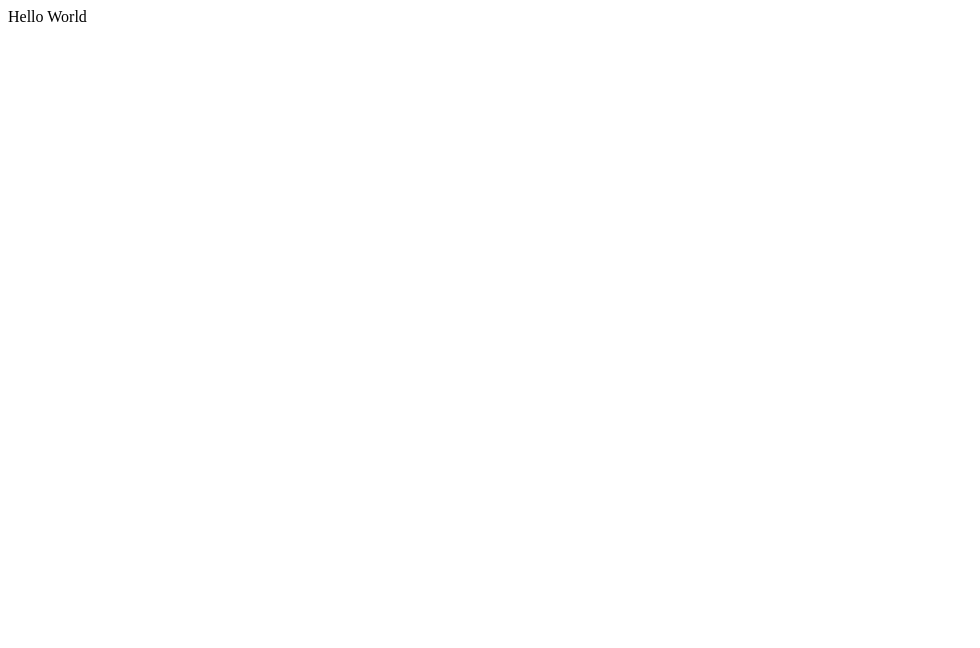
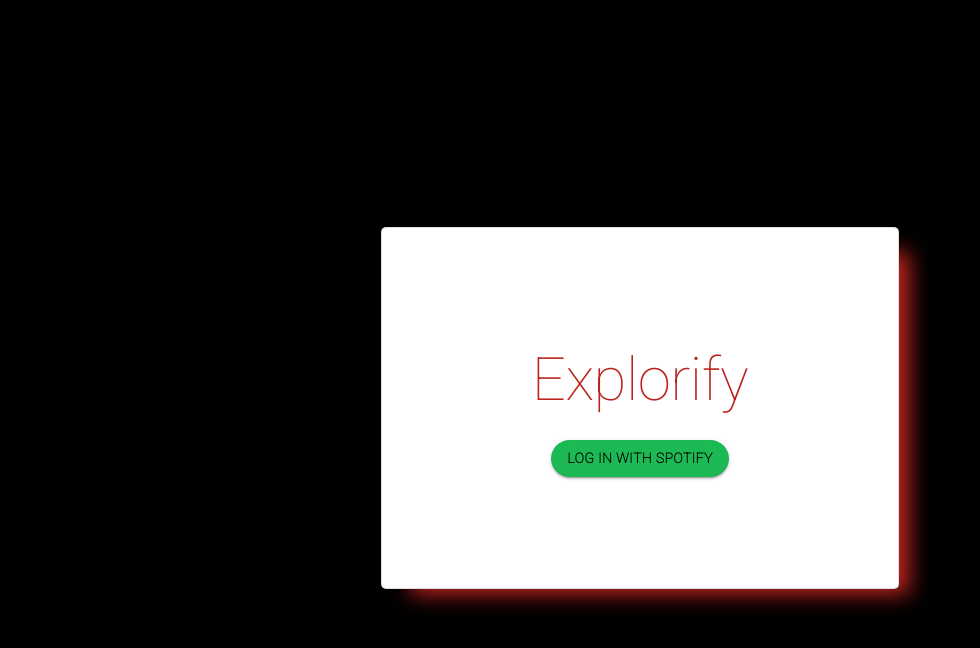
Before and after one commit to alejvillanueva/stackathon, a React app: page / in a window 1280 px wide. Shown: the whole page, without its empty margins (0-980 px from the left). Built offline with nearby package versions, Linux system fonts and the light colour scheme.

Commit message:
OAuth Working

```diff
--- a/client/Main.js
+++ /dev/null
@@ -1,9 +0,0 @@
-import React from 'react';
-
-class Main extends React.Component {
-  render() {
-    return <div>Hello World</div>;
-  }
-}
-
-export default Main;
--- /dev/null
+++ b/client/components/Home.js
@@ -0,0 +1,12 @@
+import React from 'react';
+import Welcome from './Welcome';
+
+function Home() {
+  return (
+    <div id="login">
+      <Welcome />
+    </div>
+  );
+}
+
+export default Home;
--- /dev/null
+++ b/client/components/LoginPage.js
@@ -0,0 +1,7 @@
+import React from 'react';
+
+function LoginPage() {
+  return <div>login</div>;
+}
+
+export default LoginPage;
--- /dev/null
+++ b/client/components/Main.js
@@ -0,0 +1,17 @@
+import React from 'react';
+import { HashRouter as Router, Route } from 'react-router-dom';
+import Home from './Home';
+import LoginPage from './LoginPage';
+
+function Main() {
+  return (
+    <Router>
+      <div id="container">
+        <Route exact component={Home} path="/" />
+        <Route exact component={LoginPage} path="/login" />
+      </div>
+    </Router>
+  );
+}
+
+export default Main;
--- /dev/null
+++ b/client/components/Welcome.js
@@ -0,0 +1,57 @@
+import React from 'react';
+import { Link } from 'react-router-dom';
+import {
+  Button,
+  Typography,
+  Grid,
+  Card,
+  makeStyles,
+  CardContent,
+  CardActions,
+} from '@material-ui/core';
+import { shadows } from '@material-ui/system';
+
+const useStyles = makeStyles({
+  root: {
+    minWidth: '100%',
+    minHeight: '100vh',
+    display: 'flex',
+    flexDirection: 'column',
+    justifyContent: 'center',
+  },
+  card: {
+    maxWidth: '50%',
+    minWidth: '25%',
+    minHeight: '20vh',
+    display: 'flex',
+    fontWeight: '100',
+    flexDirection: 'column',
+    alignItems: 'center',
+    padding: '100px',
+    borderRadius: '5px',
+    boxShadow: '20px 15px 20px -10px rgb(199,37,32)',
+  },
+});
+
+function Welcome() {
+  const classes = useStyles();
+
+  return (
+    <Grid className={classes.root} alignItems="center" justify="center">
+      <Card className={classes.card} variant="outlined">
+        <CardContent>
+          <Typography variant="h2" color="secondary" fontS>
+            Explorify
+          </Typography>
+        </CardContent>
+        <CardActions>
+          <Button variant="contained" color="primary">
+            <a href="/login">Log In With Spotify</a>
+          </Button>
+        </CardActions>
+      </Card>
+    </Grid>
+  );
+}
+
+export default Welcome;
--- a/client/index.html
+++ b/client/index.html
@@ -1,7 +1,12 @@
 <html>
   <head>
+    <link rel="preconnect" href="https://fonts.gstatic.com" />
+    <link
+      href="https://fonts.googleapis.com/css2?family=Roboto:wght@100&display=swap"
+      rel="stylesheet"
+    />
+    <link href="style.css" rel="stylesheet" />
     <script defer src="main.js"></script>
-    <link href="style.css" rel="stylesheet" />
   </head>
   <body>
     <div id="app"></div>
--- a/client/index.js
+++ b/client/index.js
@@ -1,5 +1,35 @@
 import React from 'react';
 import { render } from 'react-dom';
-import Main from './Main';
+import Main from './components/Main';
+import { createMuiTheme, ThemeProvider } from '@material-ui/core';
 
-render(<Main />, document.querySelector('#app'));
+const theme = createMuiTheme({
+  palette: {
+    type: 'light',
+    primary: {
+      main: '#1db954',
+      light: '#5BC680',
+      dark: '#388e3c',
+    },
+    secondary: {
+      main: '#BA231E',
+      light: '#C72520',
+      dark: '#A11E1A',
+    },
+  },
+  shape: {
+    borderRadius: 25,
+  },
+
+  typography: {
+    button: {
+      fontWeight: 700,
+    },
+  },
+});
+render(
+  <ThemeProvider theme={theme}>
+    <Main />
+  </ThemeProvider>,
+  document.querySelector('#app')
+);
--- a/config.js
+++ b/config.js
@@ -4,6 +4,6 @@
 module.exports = {
   spotify_secret: process.env.SPOTIFY_CLIENT_SECRET,
   spotify_id: process.env.SPOTIFY_CLIENT_ID,
-  port: process.env.PORT,
   setlist_api: process.env.SETLIST_API_KEY,
+  scopes: process.env.SCOPES,
 };
--- a/package.json
+++ b/package.json
@@ -24,8 +24,12 @@
   "dependencies": {
     "@material-ui/core": "^4.11.4",
     "express": "^4.17.1",
+    "query-string": "^7.0.0",
     "react": "^17.0.2",
-    "react-dom": "^17.0.2"
+    "react-dom": "^17.0.2",
+    "react-redux": "^7.2.4",
+    "react-router-dom": "^5.2.0",
+    "redux": "^4.1.0"
   },
   "devDependencies": {
     "@babel/core": "^7.14.0",
--- a/public/style.css
+++ b/public/style.css
@@ -0,0 +1,8 @@
+body {
+  background-color: black;
+}
+
+a {
+  color: black;
+  text-decoration: none;
+}
```
Also changed, not shown: server/server.js (+51 -2 lines), 1 other file.
